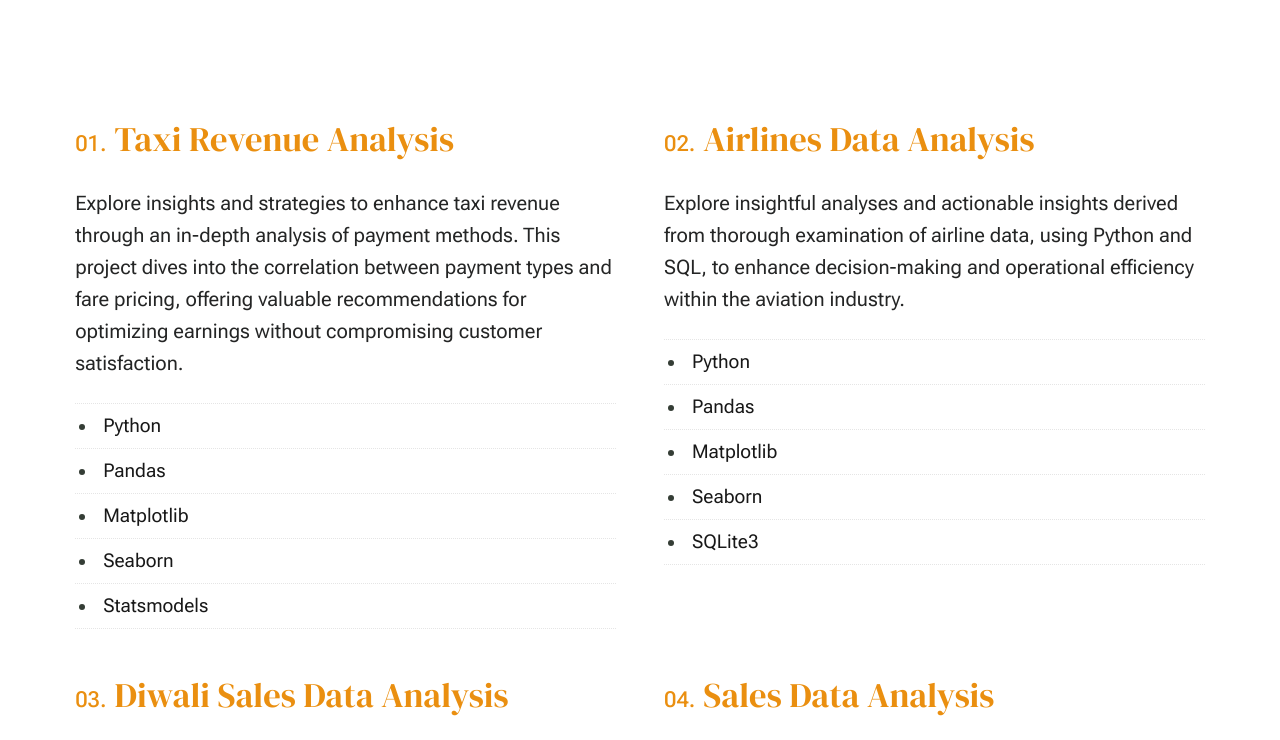
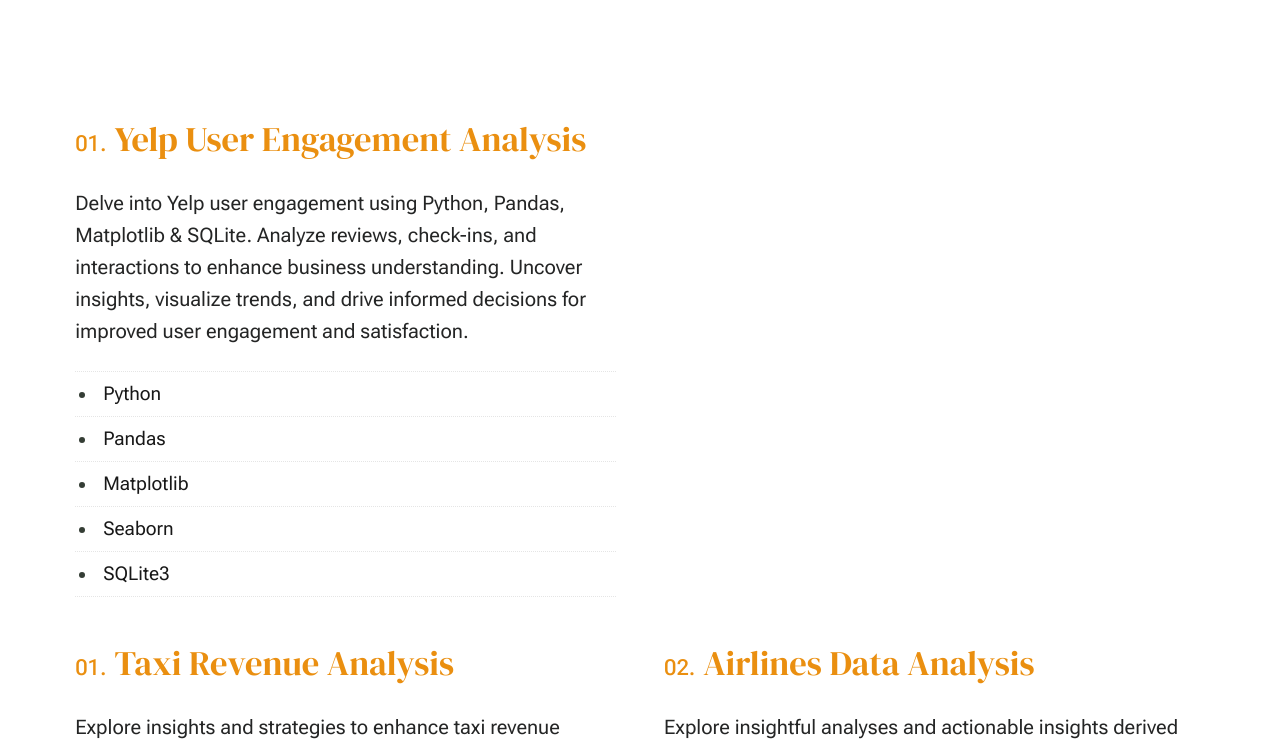
Before and after one commit to SeanEaston1/Portfolio-Website, a plain HTML site: page services.html in a window 1280 px wide. Shown: the part 1211-1951 px from the top of the page. Drawn offline with Linux system fonts and the light colour scheme.

Commit message:
Update services.html

```diff
--- a/services.html
+++ b/services.html
@@ -114,6 +114,28 @@
                     <div class="row">
                         <div class="column xl-12 grid-block">
 
+                            <div class="grid-full grid-list-items list-items show-ctr">
+
+                                <div class="grid-list-items__item list-items__item">
+                                    <div class="list-items__item-header">
+                                        <h3 class="list-items__item-title">
+                                            <a href="https://github.com/SeanEaston1/Yelp-User-Engagement-Analysis">Yelp User Engagement Analysis</a>
+                                        </h3>
+                                    </div>
+                                    <div class="list-items__item-text">
+                                        <p>
+                                          Delve into Yelp user engagement using Python, Pandas, Matplotlib & SQLite. Analyze reviews, check-ins, and interactions to enhance business understanding. Uncover insights, visualize trends, and drive informed decisions for improved user engagement and satisfaction.
+                                        </p>
+
+                                        <ul class="list-services">
+                                            <li>Python</li>
+                                            <li>Pandas</li>
+                                            <li>Matplotlib</li>
+                                            <li>Seaborn</li>
+                                            <li>SQLite3</li>
+                                        </ul>
+                                    </div>
+                                </div> <!-- end list-items__item -->
                             <div class="grid-full grid-list-items list-items show-ctr">
 
                                 <div class="grid-list-items__item list-items__item">
```
